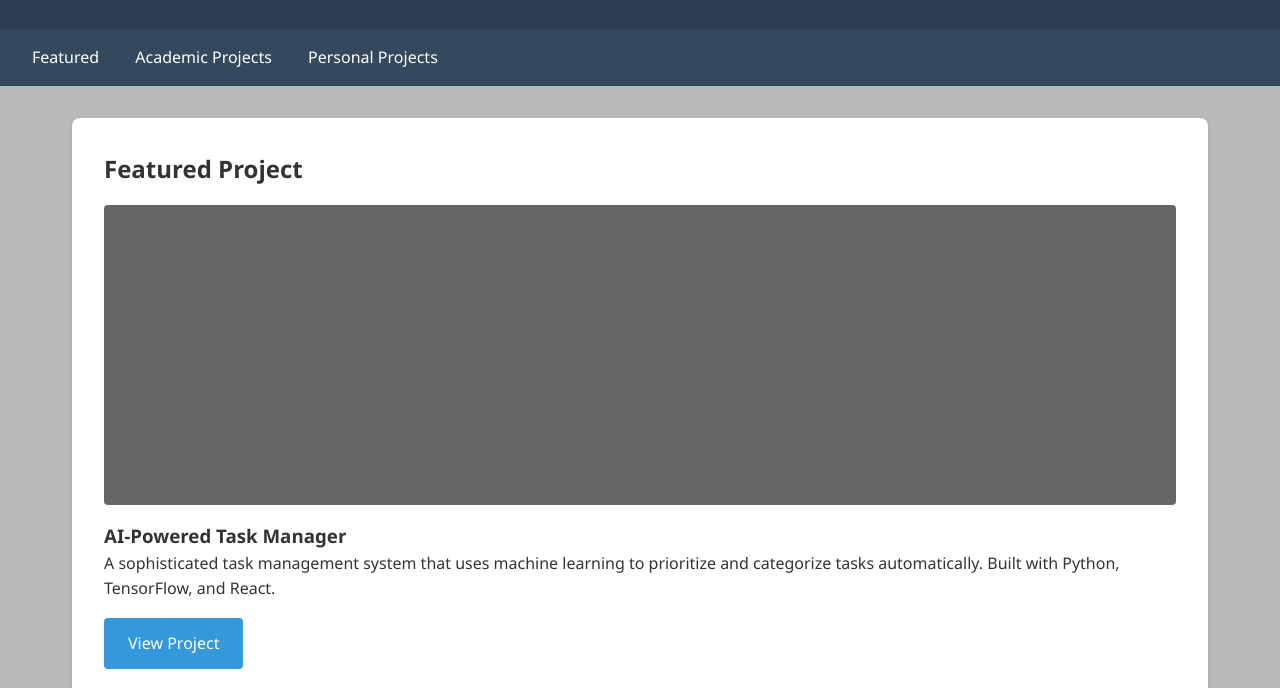
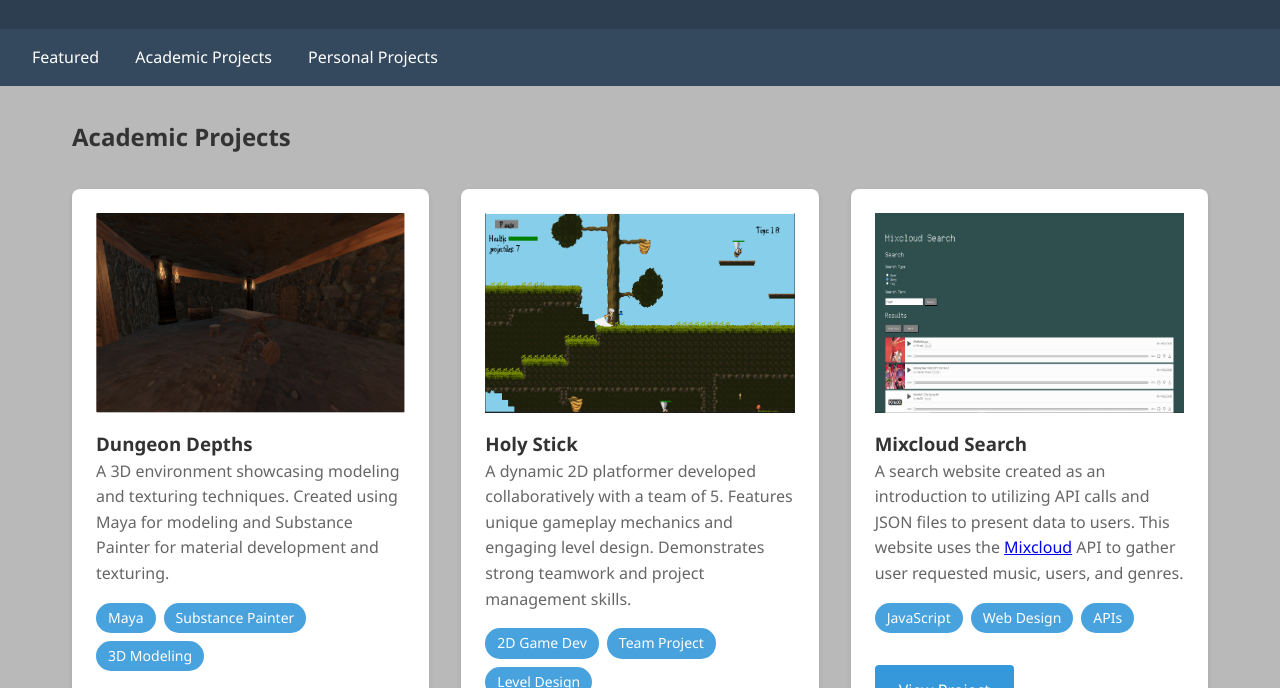
Before and after one commit to HackRaindrop/Portfolio-Website, a plain HTML site: page index.html in a window 1280 px wide. Shown: the part 112-800 px from the top of the page. Drawn offline with Linux system fonts and the light colour scheme.

Commit message:
Update index.html

```diff
--- a/index.html
+++ b/index.html
@@ -28,14 +28,14 @@
     </nav>
 
     <main class="container">
-        <section id="featured" class="featured-project">
+        <!--<section id="featured" class="featured-project">
             <h2>Featured Project</h2>
             <div class="featured-image"></div>
             <h3>AI-Powered Task Manager</h3>
             <p>A sophisticated task management system that uses machine learning to prioritize and categorize tasks
                 automatically. Built with Python, TensorFlow, and React.</p>
             <a href="#" class="btn">View Project</a>
-        </section>
+        </section> !-->
 
         <section id="academic" class="projects-section">
             <h2>Academic Projects</h2>
@@ -67,7 +67,7 @@
                         <span class="tech-tag">Team Project</span>
                         <span class="tech-tag">Level Design</span>
                     </div>
-                    <a href="#" class="btn">View Project</a>
+                    <!--<a href="#" class="btn">View Project</a> !-->
                 </div>
                 <div class="project-card">
                     <div class="project-image">
@@ -97,7 +97,7 @@
                         <span class="tech-tag">CSS</span>
                         <span class="tech-tag">Web Design</span>
                     </div>
-                    <a href="Crimson Rift/crimsonrift.html" class="btn">View Project</a>
+                    <a href="https://hackraindrop.github.io/CrimsonRift/" class="btn">View Project</a>
                 </div>
             </div>
         </section>
```
